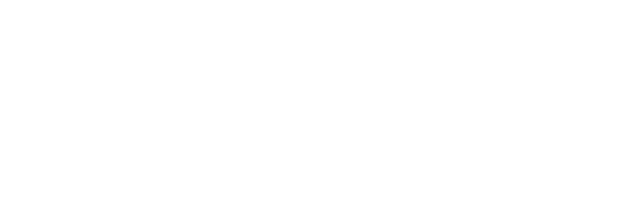
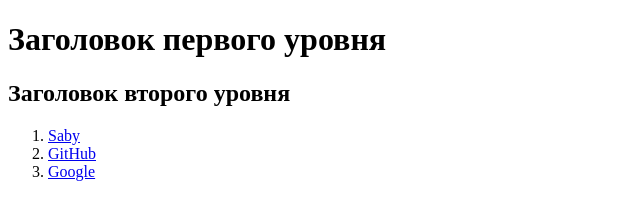
Before and after one commit to nikitakondrasev710-source/task-html, a website: page src/index.html in a window 1280 px wide. Shown: the whole page, without its empty margins (0-640 px from the left). Drawn offline with Linux system fonts and the light colour scheme.

Commit message:
Задание по HTML

```diff
--- a/src/index.html
+++ b/src/index.html
@@ -3,5 +3,13 @@
     <head>
         <title>HTML</title>
     </head>
-    <body></body>
+    <body>
+        <h1>Заголовок первого уровня</h1>
+        <h2>Заголовок второго уровня</h2>
+        <ol>
+    <li><a href="https://saby.ru/">Saby</a></li>
+    <li><a href="https://github.com/">GitHub</a></li>
+    <li><a href="https://google.com">Google</a></li>
+  </ol>
+    </body>
 </html>
```
